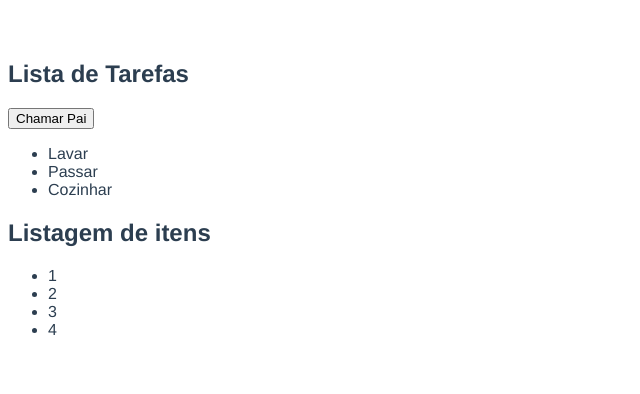
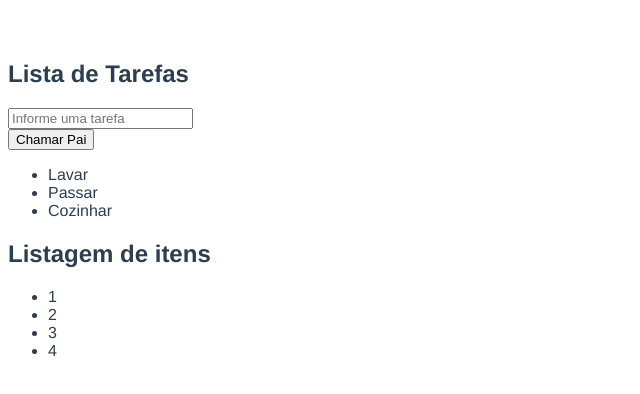
Before and after one commit to erandirjunior/curso-vue, a Vue app in the folder components-vue/: page / in a window 1280 px wide. Shown: the top 394 px of the page, without its empty margins (0-640 px from the left). Built offline with nearby package versions, Linux system fonts and the light colour scheme.

Commit message:
Enviando dados do componente filho para o pai

```diff
--- a/components-vue/src/App.vue
+++ b/components-vue/src/App.vue
@@ -1,6 +1,6 @@
 <template>
     <div id="app">
-        <tasks-component @calledParent="answerChild" :items="['Lavar', 'Passar', 'Cozinhar']" :title="'Lista de Tarefas'"></tasks-component>
+        <tasks-component @calledParent="answerChild" :items="tasks" :title="'Lista de Tarefas'"></tasks-component>
         <list-items-component :title="'Listagem de itens'" :items="[1, 2, 3, 4]"></list-items-component>
     </div>
 </template>
@@ -15,9 +15,18 @@ export default {
         TasksComponent,
         ListItemsComponent
     },
+    data () {
+        return {
+            tasks: ['Lavar', 'Passar', 'Cozinhar']
+        }
+    },
     methods: {
-        answerChild () {
-            alert('answerChild')
+        answerChild (p1) {
+            alert(`Adiconado nova tarefa ${p1}`)
+            this.add(p1)
+        },
+        add (p1) {
+            this.tasks.push(p1)
         }
     }
 }
--- a/components-vue/src/components/TasksComponent.vue
+++ b/components-vue/src/components/TasksComponent.vue
@@ -1,7 +1,12 @@
 <template>
     <div>
         <h2>{{ title }}</h2>
+
+        <input type="text" placeholder="Informe uma tarefa" v-model="task">
+        <br>
+
         <button @click="callParent">Chamar Pai</button>
+
         <ul>
             <li v-for="(item, index) in items" :key="index">{{ item }}</li>
         </ul>
@@ -14,14 +19,15 @@
         props: ['items', 'title'],
         data () {
             return {
+                task: ''
             }
         },
         methods: {
             callParent () {
-                alert('callParent')
+                /*indica uma chamada a um evento pai, passando parametros*/
+                this.$emit('calledParent', this.task)
 
-                /*indica uma chamada a um elemento pai*/
-                this.$emit('calledParent')
+                this.task = '';
             }
         }
     }
```
